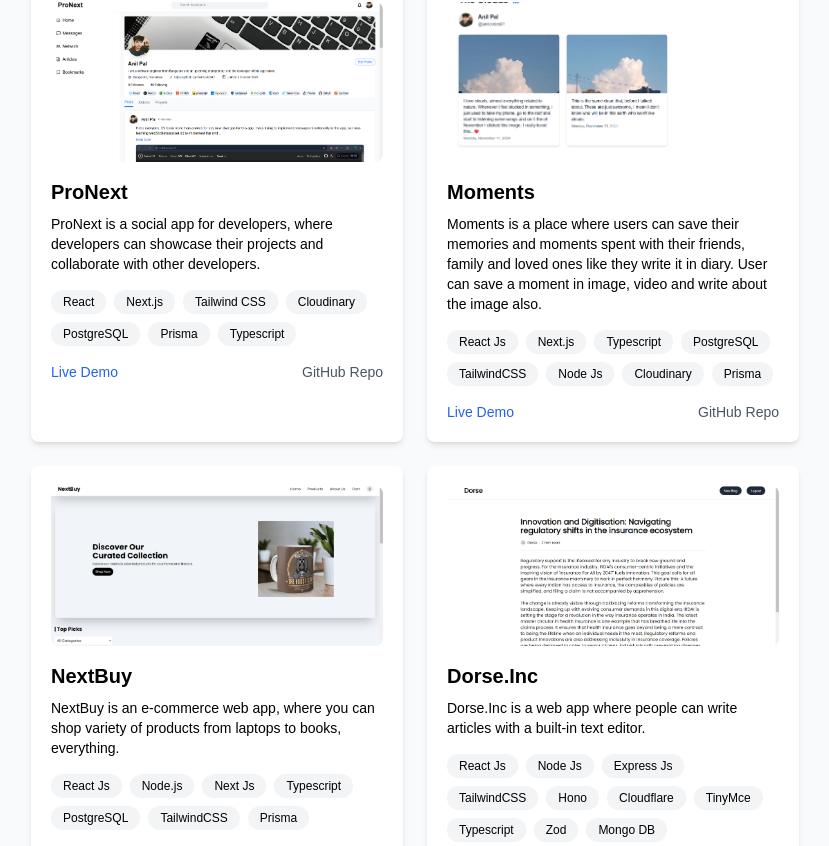
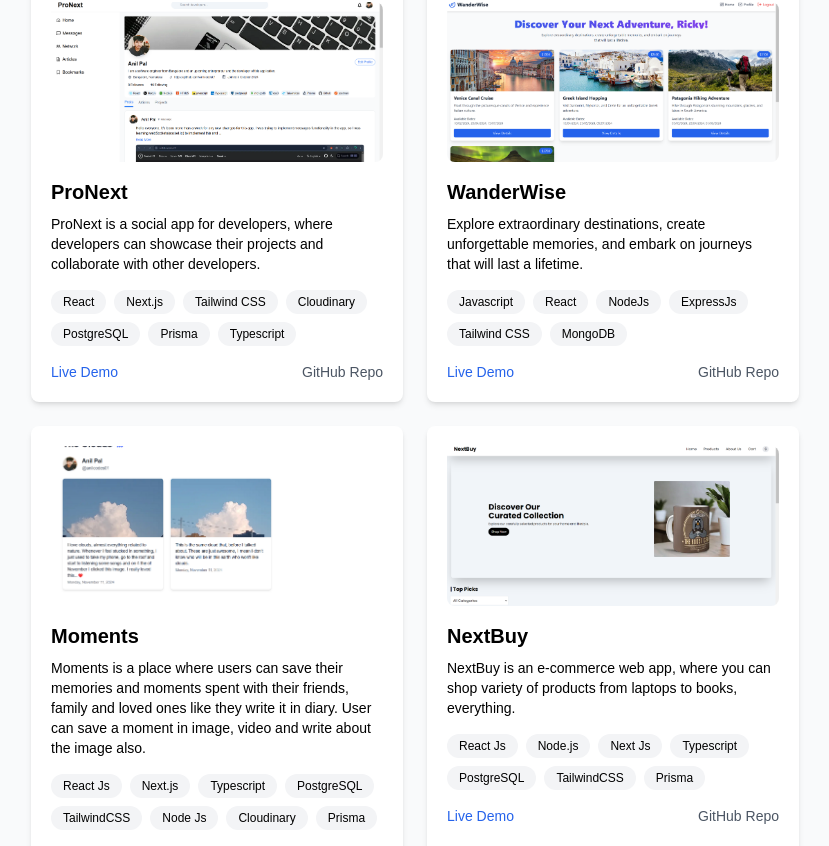
Before and after one commit to Anilcodes01/Anil-s-portfolio, a Next.js app: page / in a window 1280 px wide. Shown: the part 834-1680 px from the top of the page, without its empty margins (225-1054 px from the left). Built offline with nearby package versions, Linux system fonts and the light colour scheme.

Commit message:
added new project

```diff
--- a/app/components/fullProject.tsx
+++ b/app/components/fullProject.tsx
@@ -10,6 +10,14 @@ export default function Projects({ isDarkMode }: { isDarkMode: boolean }) {
       techStack: ['React', 'Next.js', 'Tailwind CSS', 'Cloudinary', 'PostgreSQL', 'Prisma', 'Typescript'],
       liveUrl: 'https://pro-next-one.vercel.app/',
       repoUrl: 'https://github.com/Anilcodes01/ProNext'
+    },
+    {
+      title: 'WanderWise',
+      description: 'Explore extraordinary destinations, create unforgettable memories, and embark on journeys that will last a lifetime.',
+      image: '/Screenshot 2025-01-28 201712.png',
+      techStack: ['Javascript', 'React', 'NodeJs', 'ExpressJs', 'Tailwind CSS', 'MongoDB'],
+      liveUrl: 'https://wanderwise-tl1p.vercel.app/home',
+      repoUrl: 'https://github.com/Anilcodes01/Wanderwise'
     },
     {
       title: 'Moments',
```
Also changed, not shown: public/Screenshot 2025-01-28 201712.png (added).
